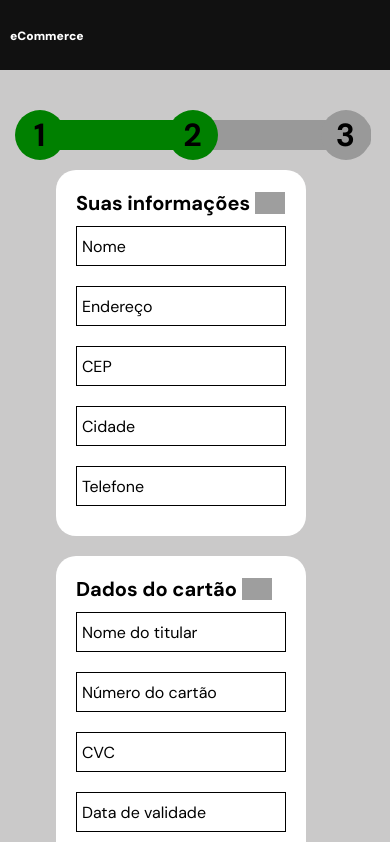
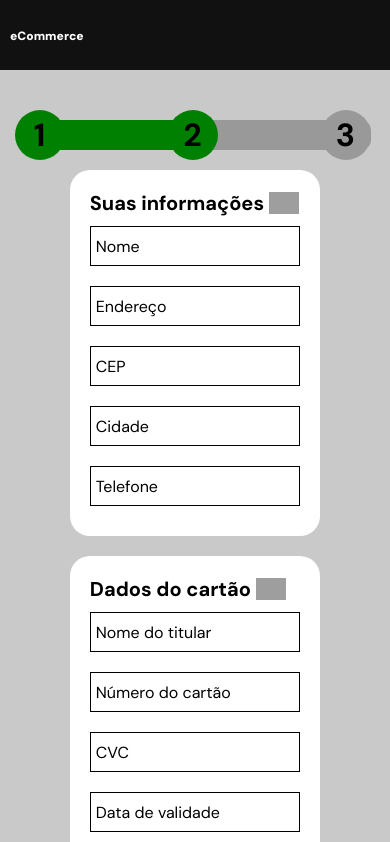
Before and after one commit to mhalvesb/eCommerce, a React (Create React App) app in the folder ecommerceapp/: page /payment in a window 390 px wide. Shown: the top 842 px of the page. Built offline with nearby package versions, Linux system fonts and the light colour scheme; grey boxes are pictures that could not be loaded.

Commit message:
corrigido responsividade

```diff
--- a/ecommerceapp/src/containers/pagamento/payment.css
+++ b/ecommerceapp/src/containers/pagamento/payment.css
@@ -5,6 +5,13 @@
     flex-direction: column;
     min-height: 100vh;
     width: 100%;
+}
+
+.paymentContainer form{
+    display: flex;
+    align-items: center;
+    justify-content: center;
+    flex-direction: column;
 }
 
 .informs{
--- a/ecommerceapp/src/containers/pagamento/payment.js
+++ b/ecommerceapp/src/containers/pagamento/payment.js
@@ -27,7 +27,7 @@ function Payment(){
 
             <Step stepTwo={true}></Step>
 
-           <form action="" method="" onSubmit={() => handleBuySuccess()}>
+        <form action="" method="" onSubmit={() => handleBuySuccess()}>
            <div className="informs">
                 <div className="row1">
                     <div className="rowText">
```
